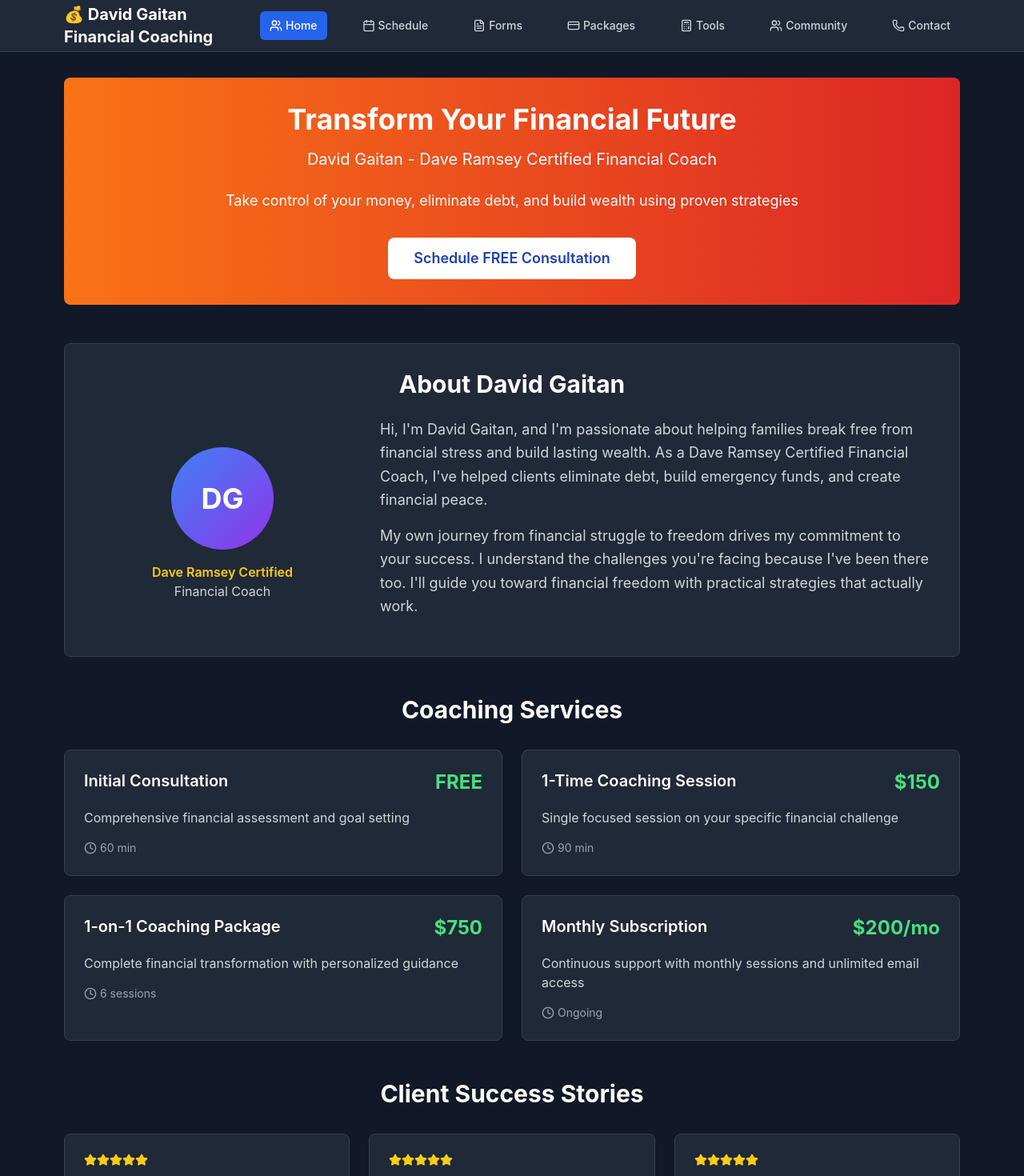
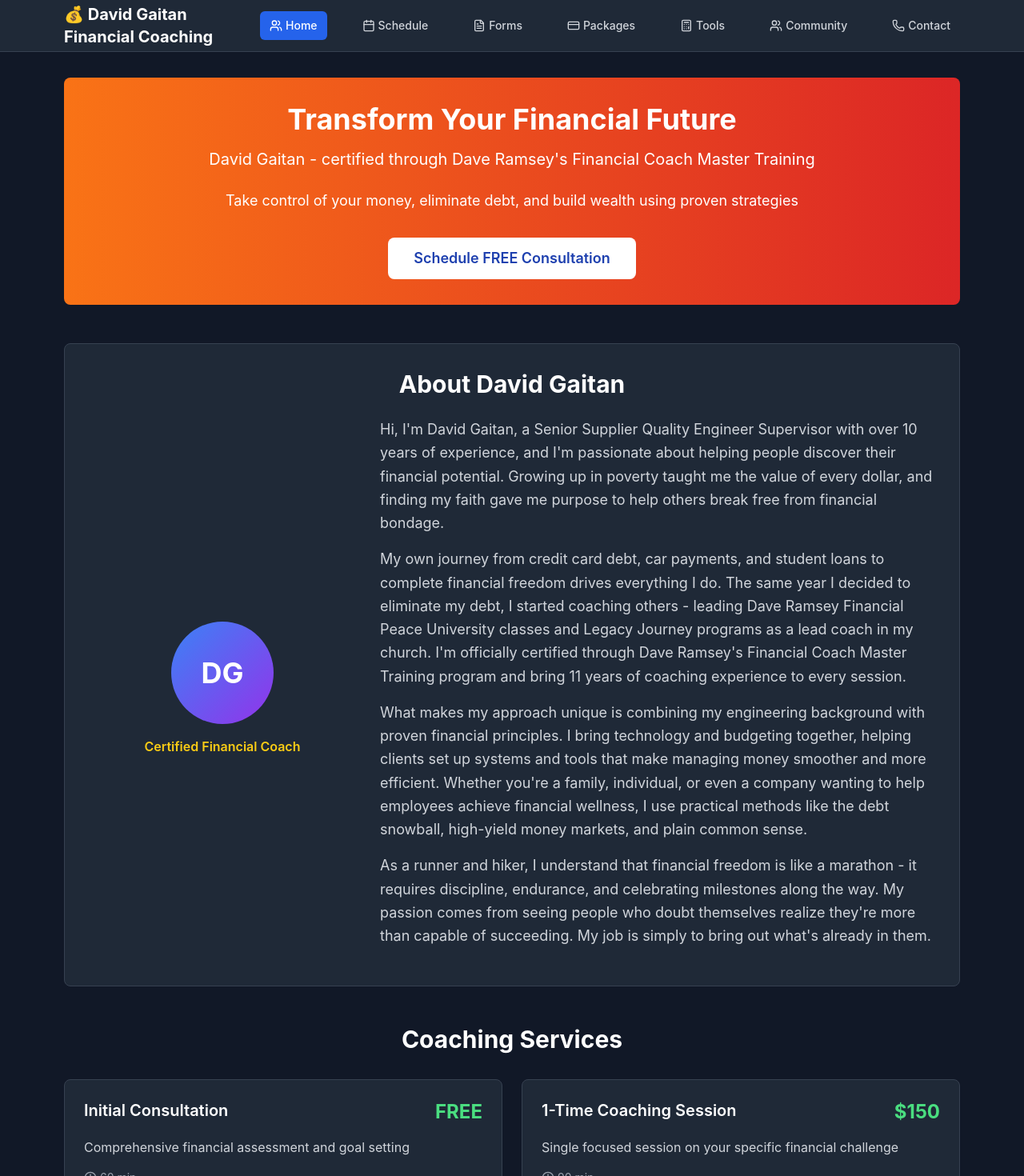
Before and after one commit to DavNarok/Gaitan-Financial-Coaching, a React (Create React App) app: page / in a window 1280 px wide. Shown: the top 1470 px of the page at 80% size. Built offline with nearby package versions, Linux system fonts and the light colour scheme.

Commit message:
Updated About section with authentic personal story and credentials

```diff
--- a/src/App.js
+++ b/src/App.js
@@ -29,7 +29,7 @@ const FinancialCoachingApp = () => {
       {/* Hero Section */}
       <div className="bg-gradient-to-r from-orange-500 to-red-600 text-white p-8 rounded-lg text-center">
         <h1 className="text-4xl font-bold mb-4">Transform Your Financial Future</h1>
-        <p className="text-xl mb-6">David Gaitan - Dave Ramsey Certified Financial Coach</p>
+        <p className="text-xl mb-6">David Gaitan - certified through Dave Ramsey's Financial Coach Master Training</p>
         <p className="text-lg mb-8">Take control of your money, eliminate debt, and build wealth using proven strategies</p>
         <button
           onClick={() => setActiveTab('schedule')}
@@ -47,16 +47,21 @@ const FinancialCoachingApp = () => {
             <div className="w-32 h-32 bg-gradient-to-br from-blue-500 to-purple-600 rounded-full mx-auto mb-4 flex items-center justify-center text-white text-4xl font-bold">
               DG
             </div>
-            <div className="text-yellow-400 font-semibold">Dave Ramsey Certified</div>
-            <div className="text-gray-300">Financial Coach</div>
+            <div className="text-yellow-400 font-semibold">Certified Financial Coach</div>
           </div>
           <div className="md:col-span-2">
-            <p className="text-gray-300 text-lg leading-relaxed mb-4">
-              Hi, I'm David Gaitan, and I'm passionate about helping families break free from financial stress and build lasting wealth. As a Dave Ramsey Certified Financial Coach, I've helped clients eliminate debt, build emergency funds, and create financial peace.
-            </p>
-            <p className="text-gray-300 text-lg leading-relaxed mb-4">
-              My own journey from financial struggle to freedom drives my commitment to your success. I understand the challenges you're facing because I've been there too. I'll guide you toward financial freedom with practical strategies that actually work.
-            </p>
+<p className="text-gray-300 text-lg leading-relaxed mb-4">
+  Hi, I'm David Gaitan, a Senior Supplier Quality Engineer Supervisor with over 10 years of experience, and I'm passionate about helping people discover their financial potential. Growing up in poverty taught me the value of every dollar, and finding my faith gave me purpose to help others break free from financial bondage.
+</p>
+<p className="text-gray-300 text-lg leading-relaxed mb-4">
+  My own journey from credit card debt, car payments, and student loans to complete financial freedom drives everything I do. The same year I decided to eliminate my debt, I started coaching others - leading Dave Ramsey Financial Peace University classes and Legacy Journey programs as a lead coach in my church. I'm officially certified through Dave Ramsey's Financial Coach Master Training program and bring 11 years of coaching experience to every session.
+</p>
+<p className="text-gray-300 text-lg leading-relaxed mb-4">
+  What makes my approach unique is combining my engineering background with proven financial principles. I bring technology and budgeting together, helping clients set up systems and tools that make managing money smoother and more efficient. Whether you're a family, individual, or even a company wanting to help employees achieve financial wellness, I use practical methods like the debt snowball, high-yield money markets, and plain common sense.
+</p>
+<p className="text-gray-300 text-lg leading-relaxed mb-4">
+  As a runner and hiker, I understand that financial freedom is like a marathon - it requires discipline, endurance, and celebrating milestones along the way. My passion comes from seeing people who doubt themselves realize they're more than capable of succeeding. My job is simply to bring out what's already in them.
+</p>
           </div>
         </div>
       </div>
@@ -614,7 +619,7 @@ const FinancialCoachingApp = () => {
       <footer className="bg-gray-800 text-white py-8 mt-16">
         <div className="max-w-6xl mx-auto px-4 text-center">
           <p className="text-lg font-semibold mb-2">Ready to Take Control of Your Finances?</p>
-          <p className="text-gray-300 mb-4">David Gaitan - Dave Ramsey Certified Financial Coach</p>
+          <p className="text-gray-300 mb-4">David Gaitan - Certified through Dave Ramsey's Financial Coach Master Training</p>
           <button
             onClick={() => setActiveTab('schedule')}
             className="bg-green-600 text-white px-6 py-2 rounded-lg font-semibold hover:bg-green-700 transition-colors"
```
